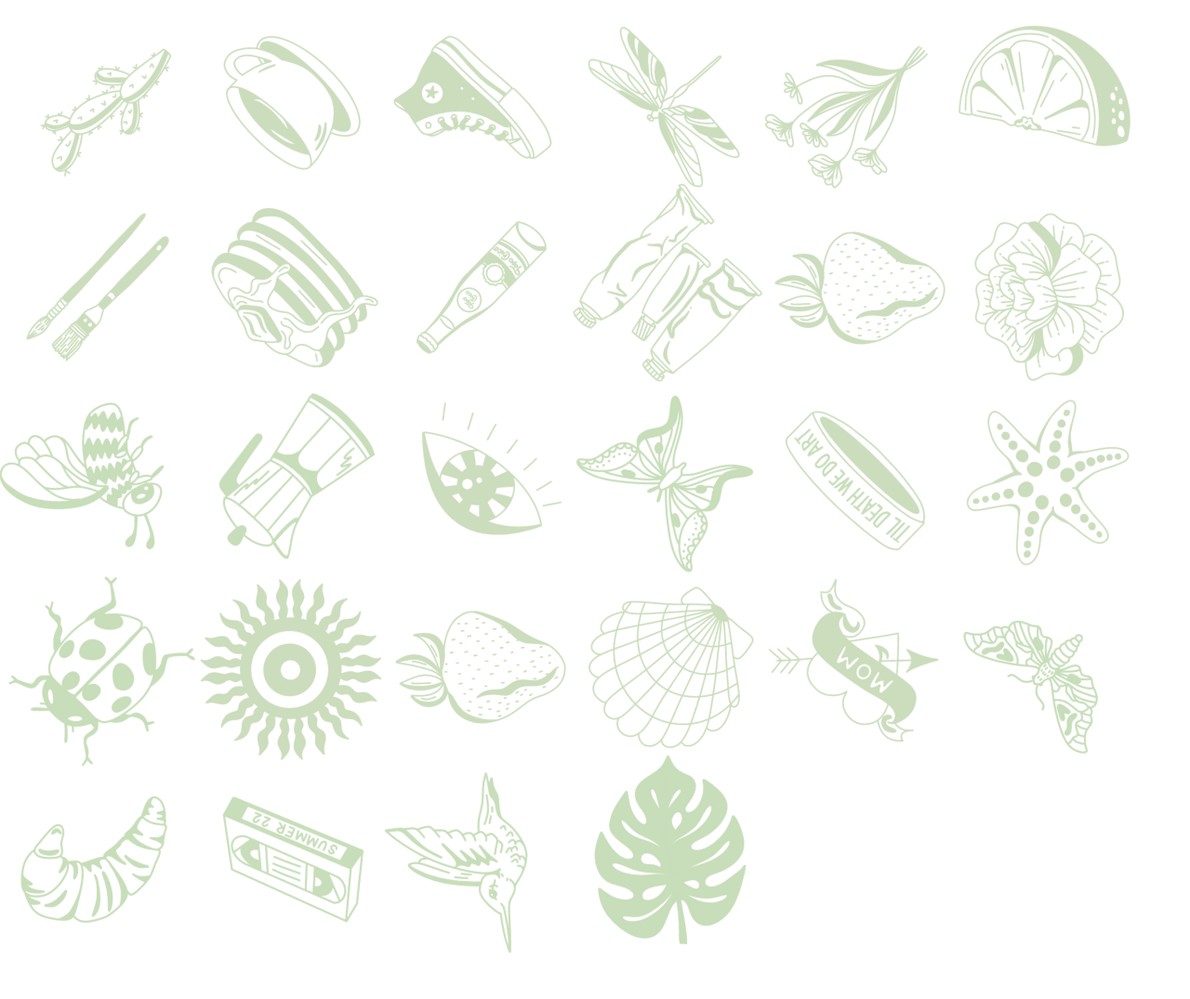
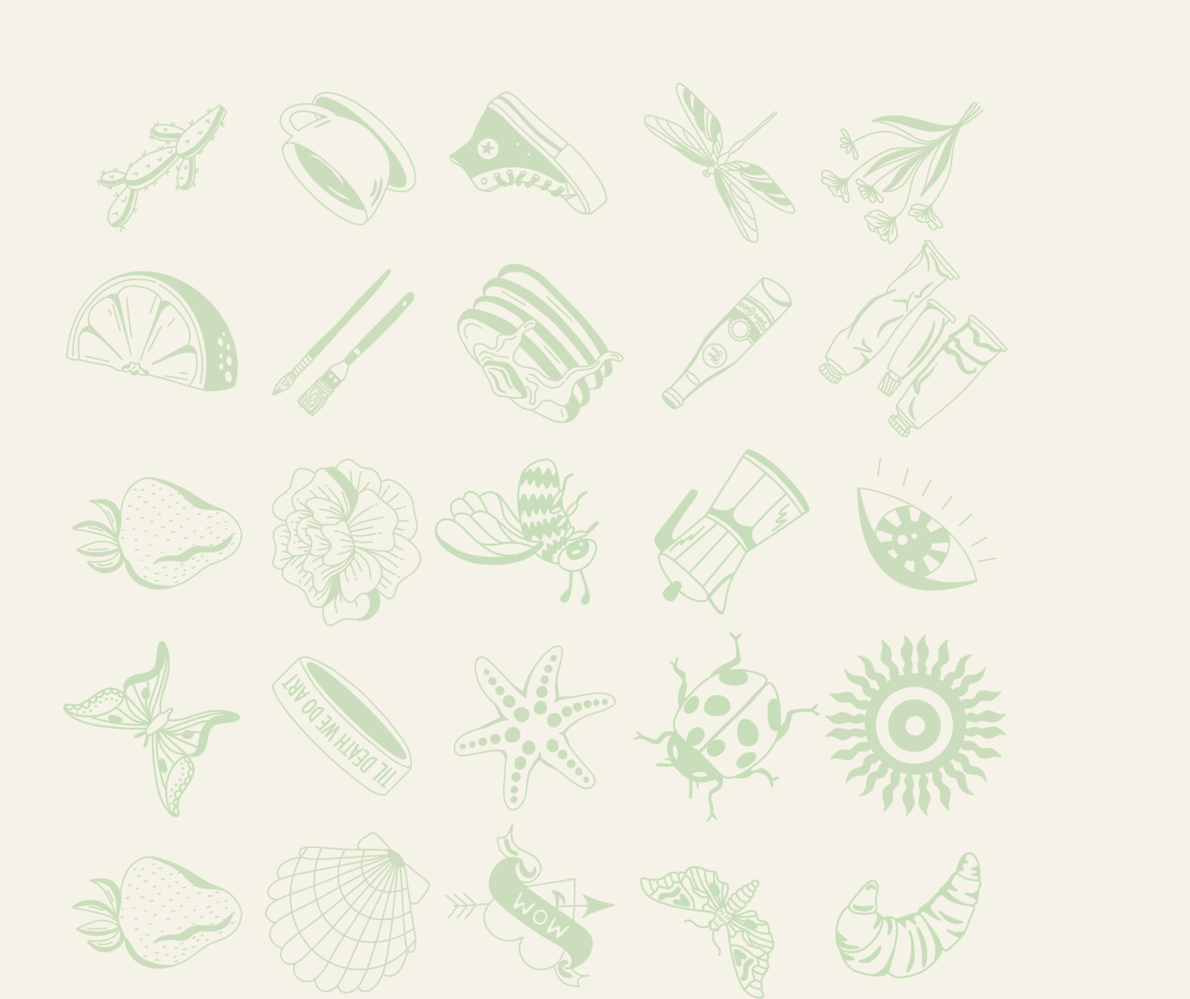
Before and after one commit to ellehebert/elle-hebert-core-interaction.github.io, a plain HTML site: page entries/entry7/index.html in a window 1280 px wide. Shown: the top 1075 px of the page at 93% size. Drawn offline with Linux system fonts and the light colour scheme.

Commit message:
third commit part 4

```diff
--- a/entries/entry7/style.css
+++ b/entries/entry7/style.css
@@ -10,3 +10,9 @@
       transform: rotate(359deg);
     }
   }
+
+  body {
+    background-color: #f5f3e7;
+    font-family: wayfinder-cf, serif;
+    padding: 60px;
+}
```
